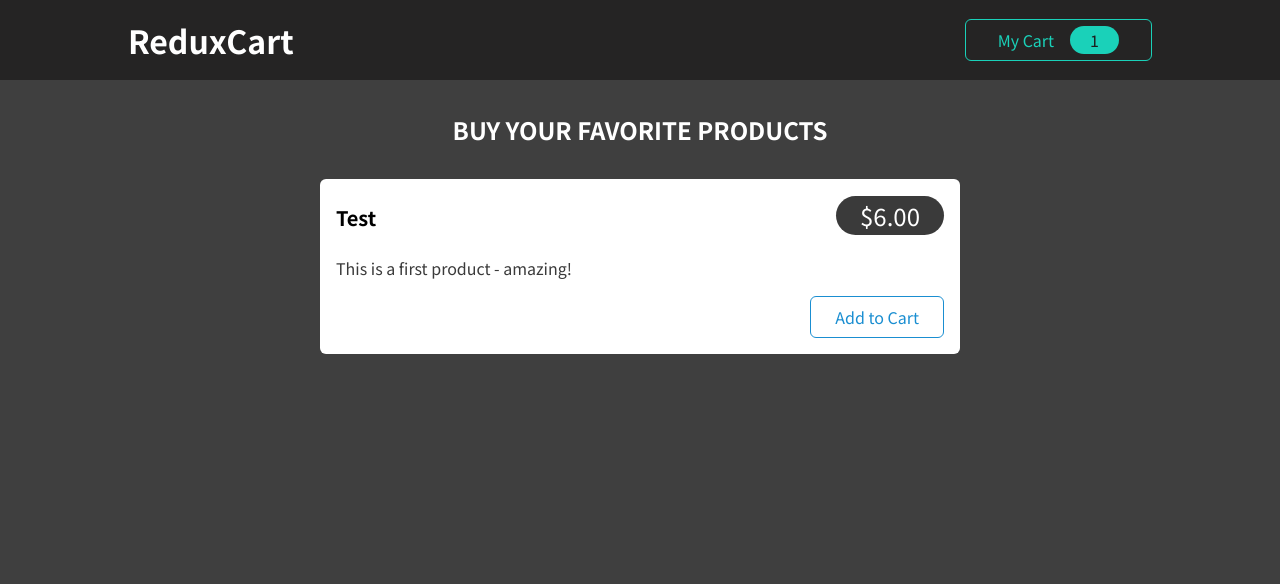
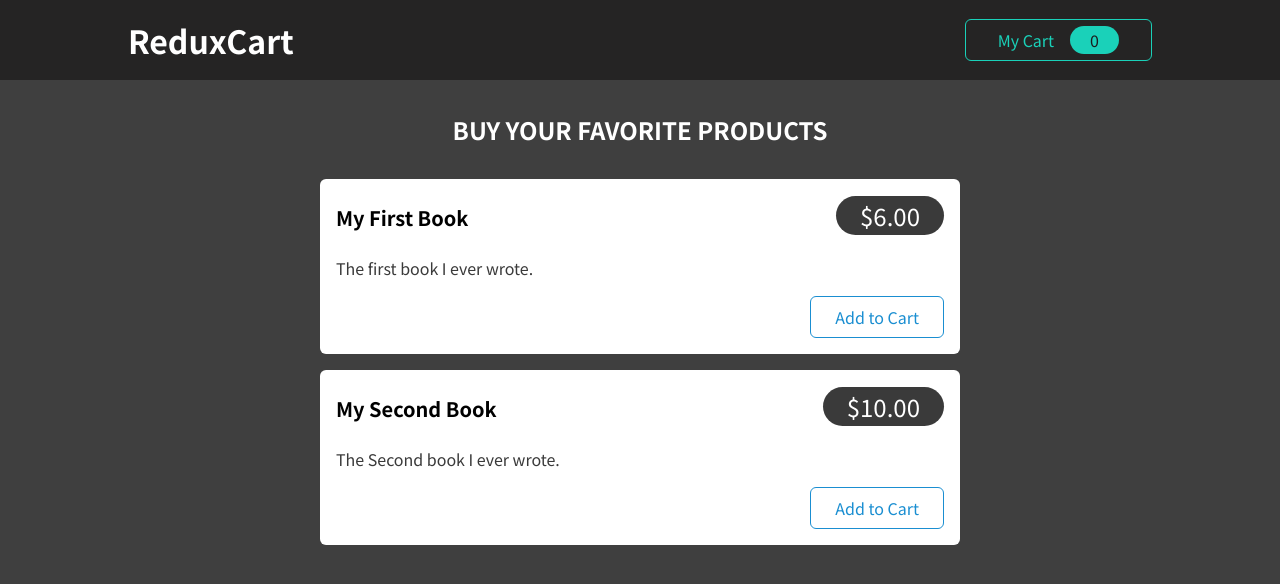
Before and after one commit to bomercakmak/shopping-cart-redux-toolkit-firebase-react, a React (Create React App) app: page / in a window 1280 px wide. Shown: the top 584 px of the page. Built offline with nearby package versions, Linux system fonts and the light colour scheme.

Commit message:
I added dynamic cart button badge for totalQuantity.

```diff
--- a/src/components/Cart/CartButton.js
+++ b/src/components/Cart/CartButton.js
@@ -1,17 +1,17 @@
 import classes from "./CartButton.module.css";
 import { uiActions } from "../../store/ui-slice";
-import { useDispatch } from "react-redux";
+import { useDispatch, useSelector } from "react-redux";
 
 const CartButton = (props) => {
   const dispatch = useDispatch();
-
+  const cartQuantity = useSelector((state) => state.cart.totalQuantity);
   const cartButtonHandler = () => {
     dispatch(uiActions.toggle());
   };
   return (
     <button onClick={cartButtonHandler} className={classes.button}>
       <span>My Cart</span>
-      <span className={classes.badge}>1</span>
+      <span className={classes.badge}>{cartQuantity}</span>
     </button>
   );
 };
--- a/src/components/Shop/ProductItem.js
+++ b/src/components/Shop/ProductItem.js
@@ -1,9 +1,21 @@
-import Card from '../UI/Card';
-import classes from './ProductItem.module.css';
+import Card from "../UI/Card";
+import { cartActions } from "../../store/cart-slice";
+import classes from "./ProductItem.module.css";
+import { useDispatch } from "react-redux";
 
 const ProductItem = (props) => {
-  const { title, price, description } = props;
+  const dispatch = useDispatch();
+  const { title, id, price, description } = props;
 
+  const addToCartHandler = () => {
+    dispatch(
+      cartActions.addItemToCart({
+        id,
+        title,
+        price,
+      })
+    );
+  };
   return (
     <li className={classes.item}>
       <Card>
@@ -13,7 +25,7 @@ const ProductItem = (props) => {
         </header>
         <p>{description}</p>
         <div className={classes.actions}>
-          <button>Add to Cart</button>
+          <button onClick={addToCartHandler}>Add to Cart</button>
         </div>
       </Card>
     </li>
--- a/src/components/Shop/Products.js
+++ b/src/components/Shop/Products.js
@@ -1,16 +1,38 @@
-import ProductItem from './ProductItem';
-import classes from './Products.module.css';
+import ProductItem from "./ProductItem";
+import classes from "./Products.module.css";
+
+const DUMMY_PRODUCT = [
+  {
+    id: "p1",
+    price: 6,
+    title: "My First Book",
+    description: "The first book I ever wrote.",
+  },
+  {
+    id: "p2",
+    price: 10,
+    title: "My Second Book",
+    description: "The Second book I ever wrote.",
+  },
+];
 
 const Products = (props) => {
   return (
     <section className={classes.products}>
       <h2>Buy your favorite products</h2>
       <ul>
-        <ProductItem
-          title='Test'
-          price={6}
-          description='This is a first product - amazing!'
-        />
+        {DUMMY_PRODUCT.map(product => (
+           <ProductItem
+           key={product.id}
+           id={product.id}
+           title={product.title}
+           price={product.price}
+           description={product.description}
+         />
+        ))}
+
+
+
       </ul>
     </section>
   );
--- a/src/store/cart-slice.js
+++ b/src/store/cart-slice.js
@@ -10,6 +10,7 @@ const cartSlice = createSlice({
     addItemToCart(state, action) {
       const newItem = action.payload;
       const existingItem = state.items.find((item) => item.id === newItem.id);
+      state.totalQuantity++;
       if (!existingItem) {
         state.items.push({
           itemId: newItem.id,
@@ -26,12 +27,17 @@ const cartSlice = createSlice({
     removeItemFromCart(state,action) {
         const id = action.payload;
         const existingItem = state.items.find(item => item.id === id);
-
+        state.totalQuantity--;
         if(existingItem.quantity === 1){
             state.items = state.items.filter((item) => item.id !== id);
         } else {
             existingItem.quantity--;
+            existingItem.totalPrice = existingItem.totalPrice - existingItem.price;
         }
     },
   },
 });
+
+export const cartActions = cartSlice.actions;
+
+export default cartSlice;
--- a/src/store/index.js
+++ b/src/store/index.js
@@ -1,8 +1,9 @@
 import { configureStore } from "@reduxjs/toolkit";
 import uiSlice from "./ui-slice";
+import cartSlice from "./cart-slice";
 
 const store = configureStore({
-  reducer: { ui: uiSlice.reducer },
+  reducer: { ui: uiSlice.reducer,cart:cartSlice.reducer },
 });
 
 export default store;
```
Also changed, not shown: 1 other file (tests, documents, lock files or other folders).
